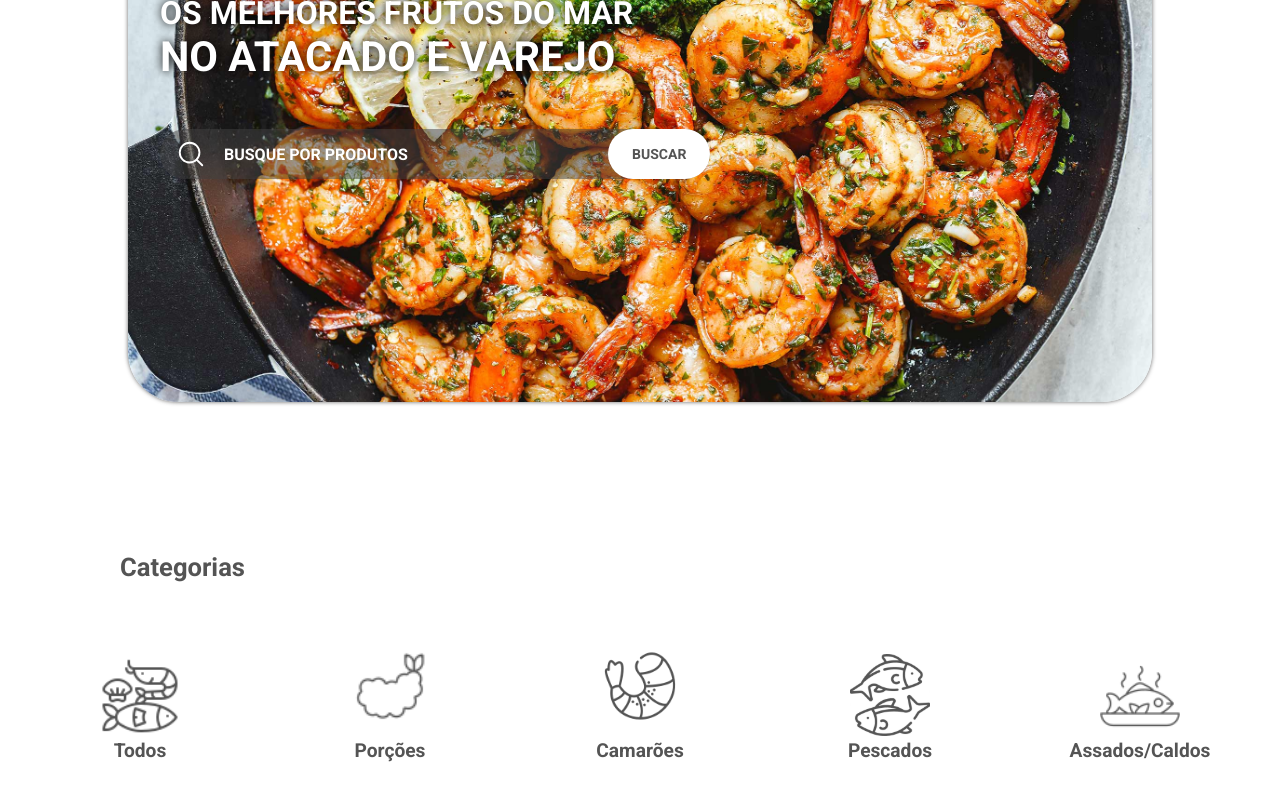
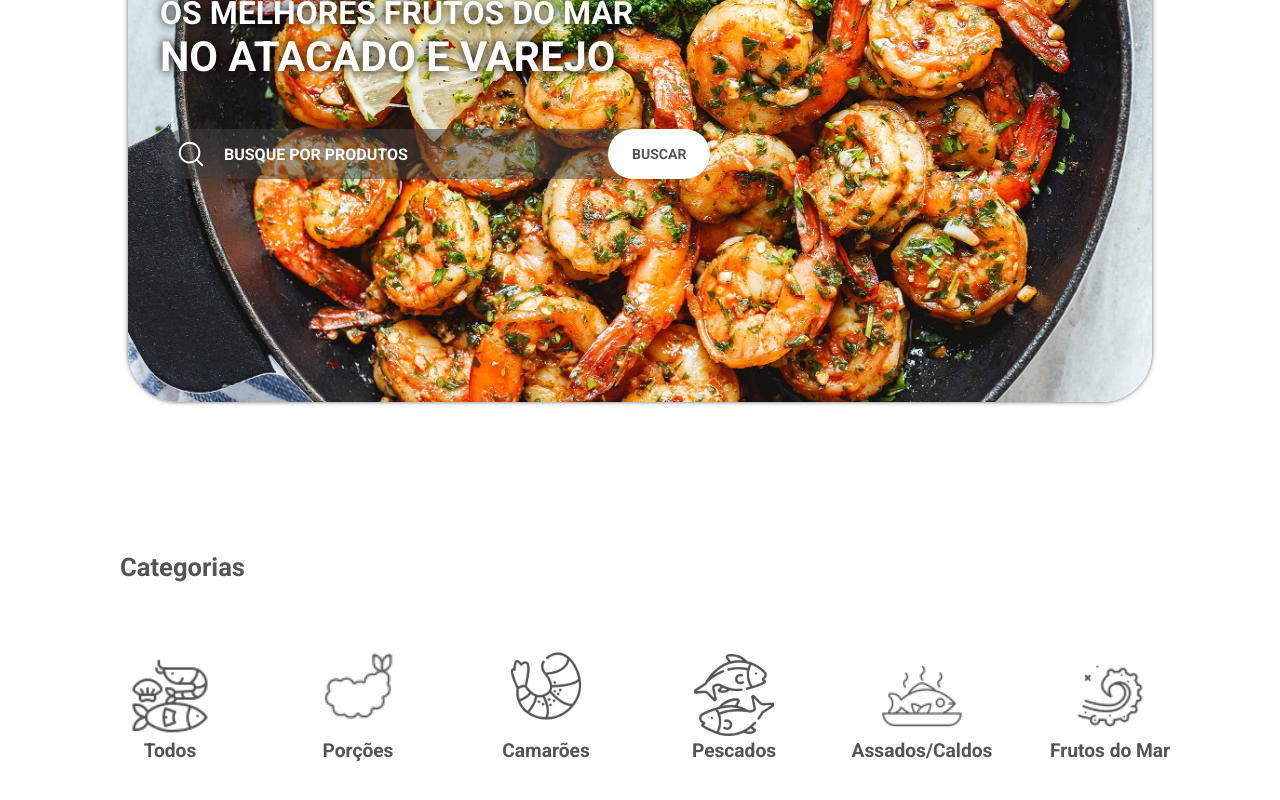
Before and after one commit to GabhPadilha02/casa-do-pescado-catalogo, a React (Vite) app: page / in a window 1280 px wide. Shown: the part 312-1112 px from the top of the page. Built offline with nearby package versions, Linux system fonts and the light colour scheme; no server answers.

Commit message:
adding seaFood category

```diff
--- a/src/components/Category/index.tsx
+++ b/src/components/Category/index.tsx
@@ -6,6 +6,7 @@ import { CategoryContainer, RadioContainer } from './styles'
 import { useContext } from 'react'
 import { AppContext } from '../../contexts/AppContext'
 import seaFood from '../../assets/seafood.png'
+import polvo from '../../assets/polvo.png'
 
 export function Category() {
   const { setCategoryOption } = useContext(AppContext)
@@ -15,7 +16,7 @@ export function Category() {
       <h2>Categorias</h2>
       <form action="" id="categories">
         <RadioContainer>
-          <label htmlFor="fish">
+          <label htmlFor="all">
             <img src={seaFood} alt="Pescados" width={80} />
             <span>Todos</span>
             <input
@@ -75,7 +76,7 @@ export function Category() {
           </label>
         </RadioContainer>
         <RadioContainer>
-          <label htmlFor="fish">
+          <label htmlFor="fishBaked">
             <img src={fishBaked} alt="Assados/Caldos" width={80} />
             <span>Assados/Caldos</span>
             <input
@@ -89,6 +90,21 @@ export function Category() {
             />
           </label>
         </RadioContainer>
+        <RadioContainer>
+          <label htmlFor="seaFood">
+            <img src={polvo} alt="Assados/Caldos" width={80} />
+            <span>Frutos do Mar</span>
+            <input
+              type="radio"
+              name="category"
+              id="seaFood"
+              value="seaFood"
+              onChange={(e) => {
+                setCategoryOption(e.target.value)
+              }}
+            />
+          </label>
+        </RadioContainer>
       </form>
     </CategoryContainer>
   )
--- a/src/components/Category/styles.ts
+++ b/src/components/Category/styles.ts
@@ -17,7 +17,7 @@ export const CategoryContainer = styled.div`
     margin-top: 50px;
     display: flex;
     justify-content: center;
-    gap: 150px;
+    gap: 3rem;
     align-items: flex-end;
   }
   @media (max-width: 700px) {
@@ -34,13 +34,13 @@ export const CategoryContainer = styled.div`
   }
   @media (max-width: 850px) {
     form {
-      gap: 5vw;
+      gap: 4vw;
       padding: 10px 50px;
     }
   }
   @media (max-width: 400px) {
     form {
-      gap: 1vw;
+      gap: 0.5vw;
     }
   }
 `
@@ -69,7 +69,7 @@ export const RadioContainer = styled.div`
   }
 
   height: 130px;
-  width: 100px;
+  width: 140px;
   position: relative;
 
   display: flex;
--- a/src/contexts/AppContext/index.tsx
+++ b/src/contexts/AppContext/index.tsx
@@ -82,6 +82,12 @@ export function AppContextProvider({ children }: MyProviderProps) {
       )
     }
 
+    if (categoryOption === 'seaFood') {
+      return setFilteredProducts(
+        newProducts.filter((product) => product.category === 'FrutosDoMar'),
+      )
+    }
+
     return setFilteredProducts(newFilteredProducts)
   }
 
```
Also changed, not shown: src/assets/polvo.png (added).
